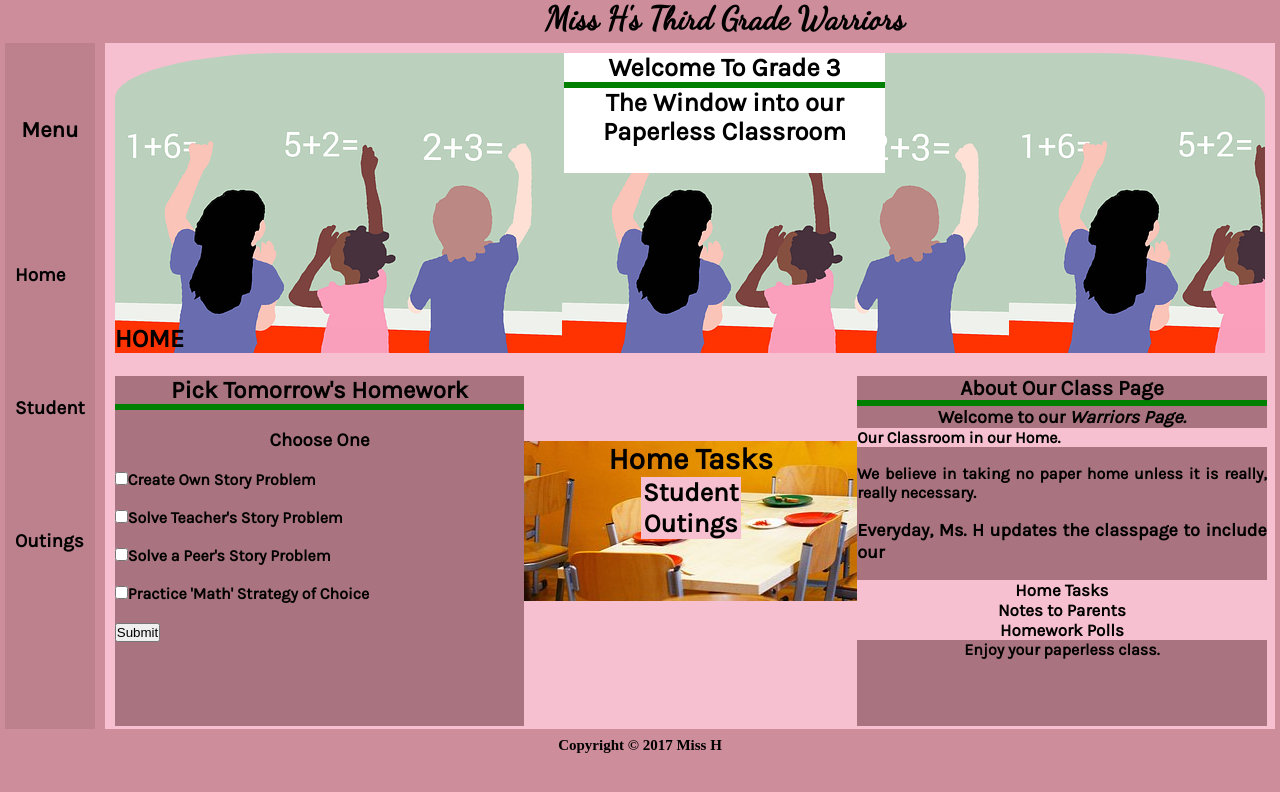
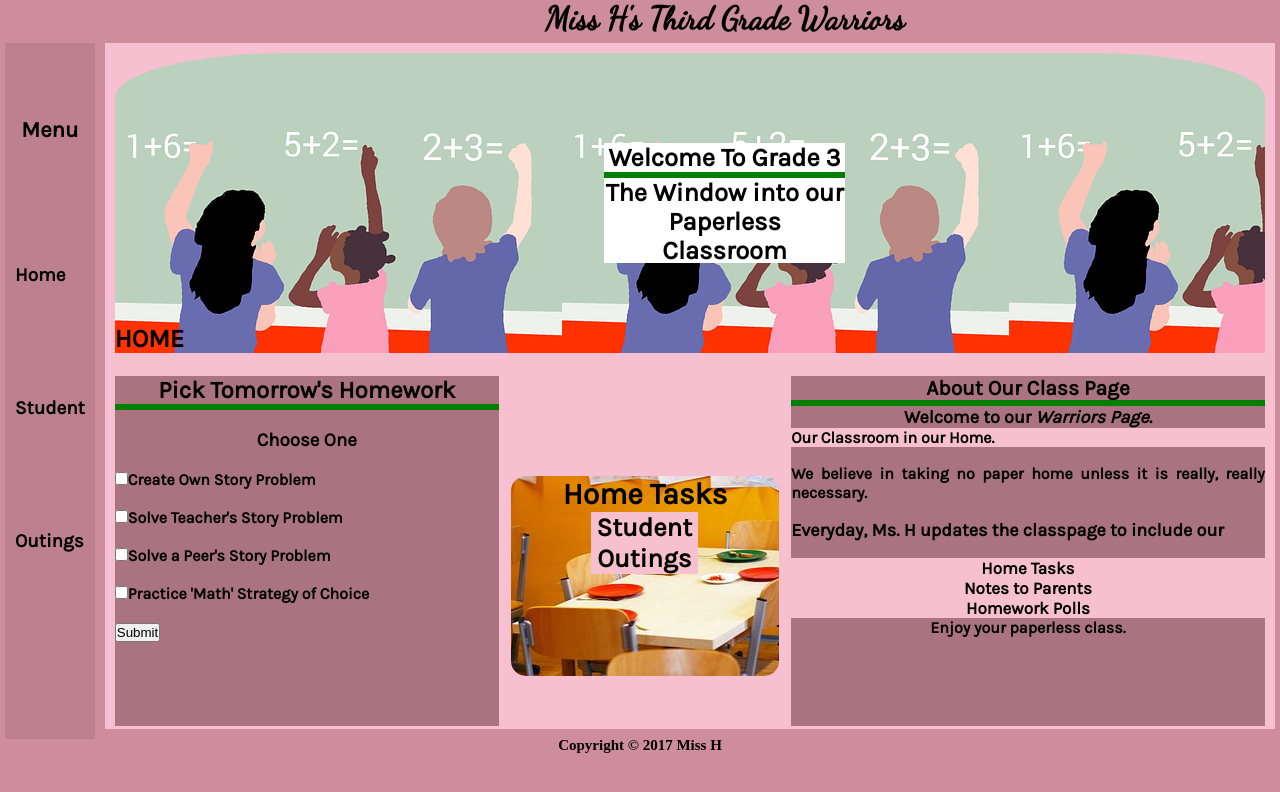
Before and after one commit to therbert34/finalproject, a plain HTML site: page index.html in a window 1280 px wide. Drawn offline with Linux system fonts and the light colour scheme.

Commit message:
revision

```diff
--- a/index.css
+++ b/index.css
@@ -35,6 +35,7 @@ body {
   padding: 10px;
   margin:5px;
 
+  height:100%;
 
   font-size:19px;
   font-weight:bolder;
@@ -146,12 +147,10 @@ margin-left:125px;
   text-align:center;
 
   height:40%;
+  width:21%;
+  margin:auto;
 
-  margin-bottom:3%;
-
-  margin-left:33%;
-  margin-right:33%;
-
+  overflow: hidden;
 }
 
 .home {
@@ -175,7 +174,7 @@ hr {
 
 .quarter-box-left {
 
-  width: 32%;
+  width: 30%;
 
   margin-bottom:50px;
   font-size:16px;
@@ -190,15 +189,19 @@ overflow-y:scroll;
 
 .quarter-box-middle {
 
-  width:26%;
-  height:40%;
+  width:21%;
+  height:50%;
 
-  margin-top:65px;
+  margin: auto;
 
   text-align:center;
 
+  overflow:hidden;
 
-   font-size: 20px;
+  border-radius:15px;
+
+
+  font-size: 20px;
   background-color:#dbacb6;
 
   background-image: url("top-photo.jpg");
@@ -212,19 +215,21 @@ overflow-y:scroll;
   font-size: 26px;
   color: black;
   font-weight: bolder;
+
 }
 
 .quarter-box-middle li {
    background-color: #f6c0d0;
-   width:30%;
-   margin: auto;
+   width:40%;
+   margin-left:80px;
+   overflow:hidden;
+
 }
 
 
 .quarter-box-right {
 
-  width:32%;
-
+  width:37%;
 
   background-color:#a9747f;
   color:black;
@@ -233,6 +238,7 @@ overflow-y:scroll;
   text-align: justify;
 
   margin-bottom:50px;
+  margin-right:130px;
 
   overflow-y:scroll;
   overflow-x:scroll;
```
Also changed, not shown: index.html (+1 -1 lines).
